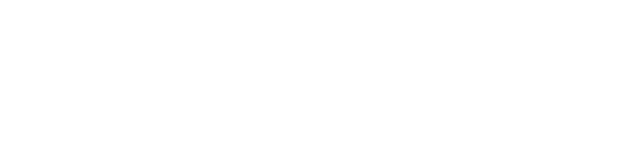
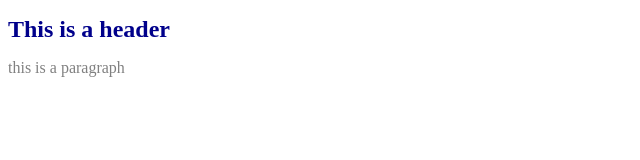
Before and after one commit to BrianJefferson/CSS, a plain HTML site: page css-selectors/type-selector.html in a window 1280 px wide. Shown: the whole page, without its empty margins (0-640 px from the left). Drawn offline with Linux system fonts and the light colour scheme.

Commit message:
Added finished file type-selector.html

```diff
--- a/css-selectors/type-selector.html
+++ b/css-selectors/type-selector.html
@@ -3,7 +3,20 @@
     <head>
         <meta charset="UTF-8" />
         <meta name="viewport" content="width=device-width, initial-scale=1.0" />
-        <title>Type Selectors</title>
+        <title>Type Selector</title>
+        <style>
+            h1 {
+                color: darkblue;
+                font-size: 24px
+            }
+
+            p {
+                color: gray;
+            }
+        </style>
     </head>
-    <body></body>
+    <body>
+        <h1>This is a header</h1>
+        <p>this is a paragraph</p>
+    </body>
 </html>
```
